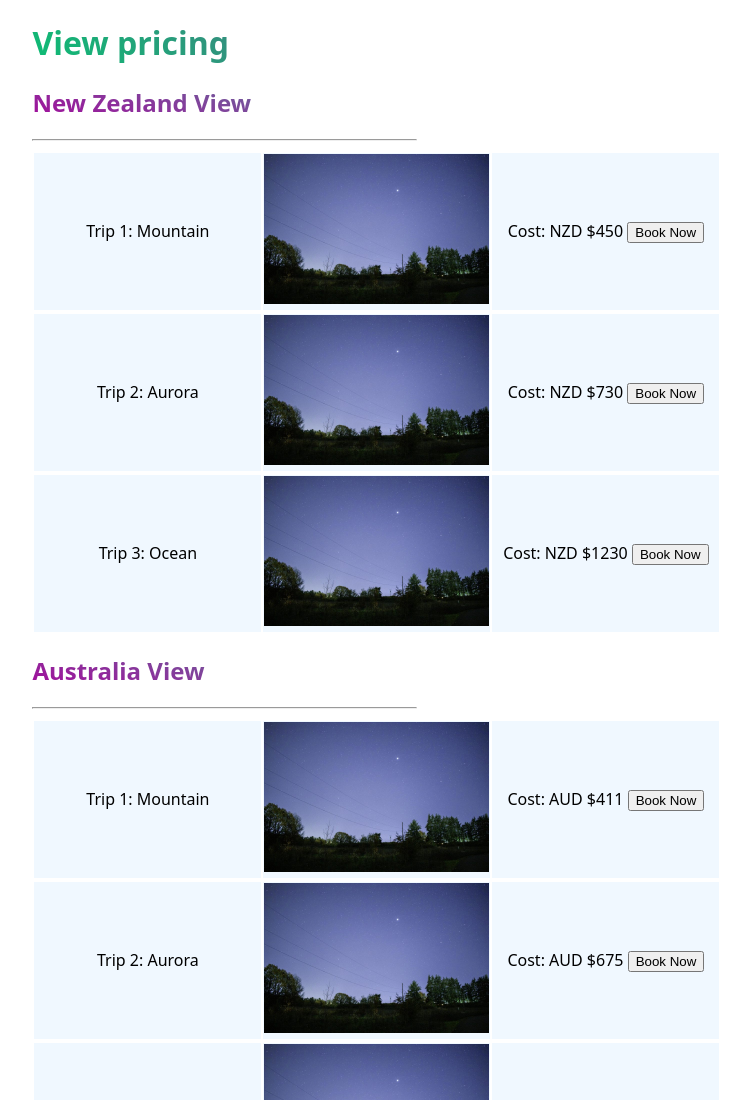
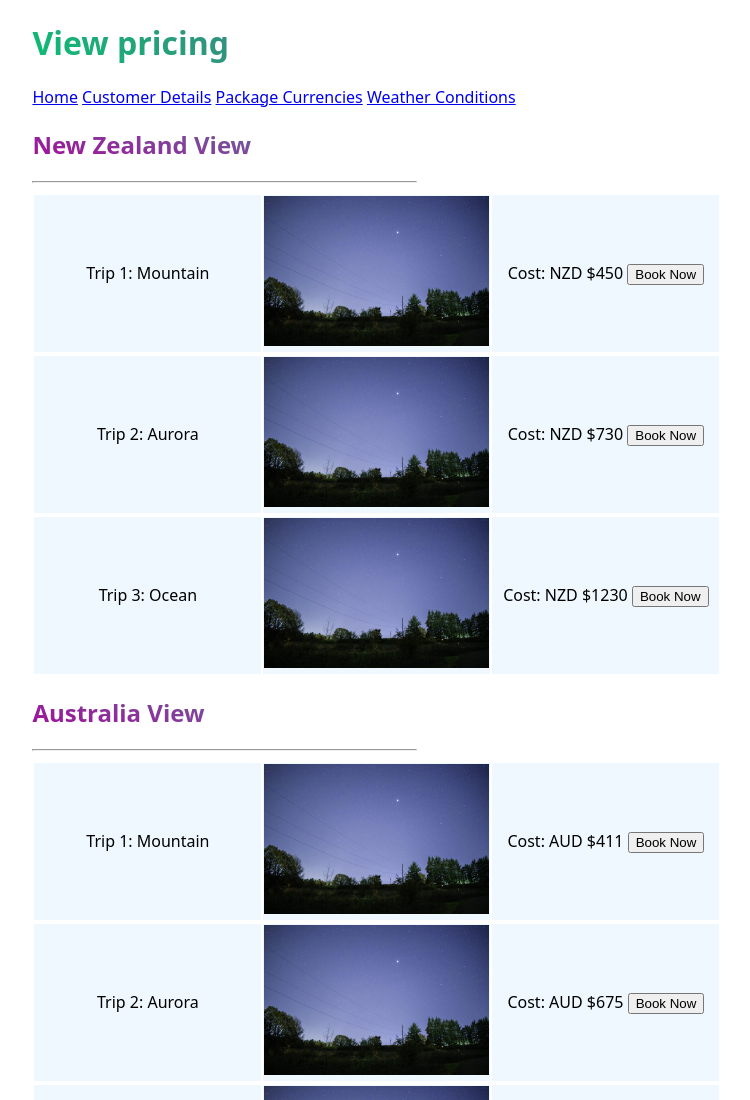
Before and after one commit to ThomasMakinson/heavenly-visions, a plain HTML site: page payment.html in a window 1280 px wide. Shown: the top 1100 px of the page, without its empty margins (390-1140 px from the left). Drawn offline with Linux system fonts and the light colour scheme.

Commit message:
Linked Nav

```diff
--- a/payment.html
+++ b/payment.html
@@ -7,9 +7,17 @@
     <link rel="stylesheet" href="payment.css">
 </head>
 <body>
-    <h1>View pricing</h1>
+    <header>
+        <h1>View pricing</h1>
+        <nav class="nav" id="nav">
+            <a href="index.html">Home</a>
+            <a href="customer-details.html">Customer Details</a>
+            <a href="payment.html">Package Currencies</a>
+            <a href="WeatherConditions.html">Weather Conditions</a>
+        </nav>
 
-    <h2>New Zealand View</h2>
+        <h2>New Zealand View</h2>
+    </header>
     <hr>
     <table> <!-- -->
         <tr></tr>
```
Also changed, not shown: WeatherConditions.html (+4 -4 lines), customer-details.html (+8 -0 lines), index.html (+4 -5 lines).
